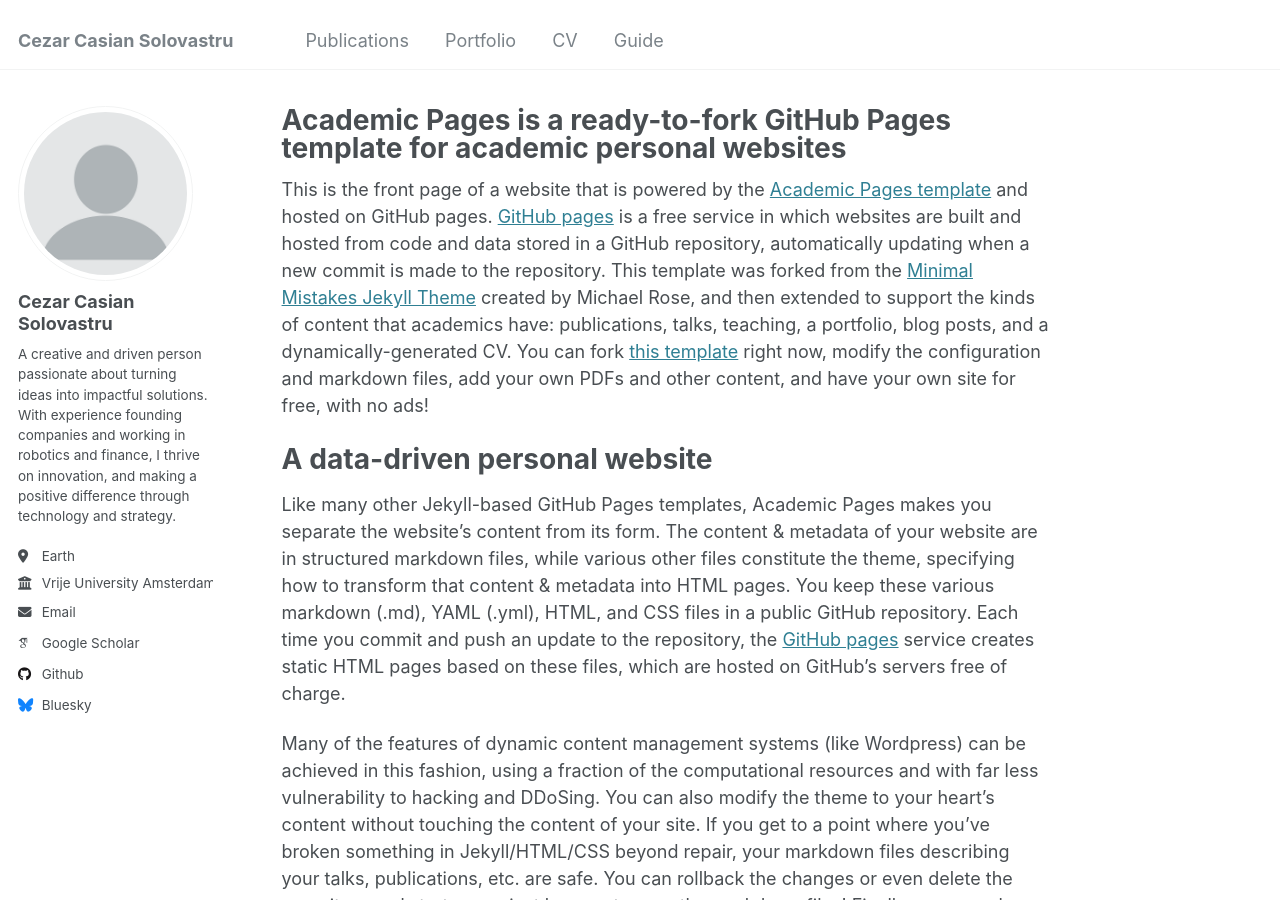
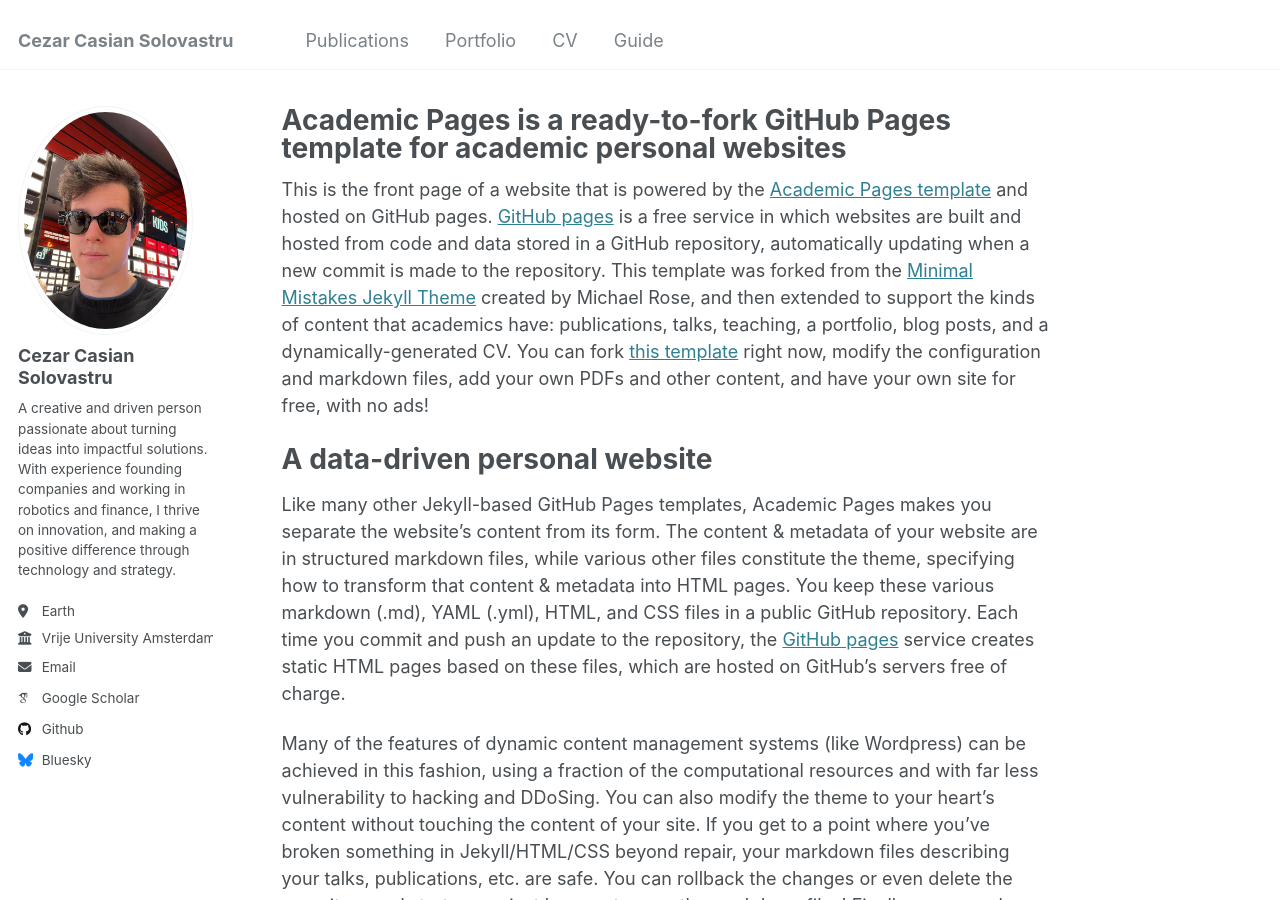
Before and after one commit to cezarsolo1/cezarsolo1.github.io, a Jekyll site: the page built from _pages/about.md, in a window 1280 px wide and 900 px high. Built offline with Jekyll 4.4.1, drawn with Linux system fonts in a browser that asks for light colours; some web fonts are replaced.

Commit message:
Update _config.yml (profile photo)

```diff
--- a/_config.yml
+++ b/_config.yml
@@ -21,7 +21,7 @@
 #               Additional customization can be done by editing /_includes/author-profile.html
 author:
   # Biographic information
-  avatar           : "profile.png"
+  avatar           : "photoglasses.jpeg"
   name             : "Cezar Casian Solovastru"
   pronouns         : # example: "she/her"
   bio              : "A creative and driven person passionate about turning ideas into impactful solutions. With experience founding companies and working in robotics and finance, I thrive on innovation, and making a positive difference through technology and strategy."
```
